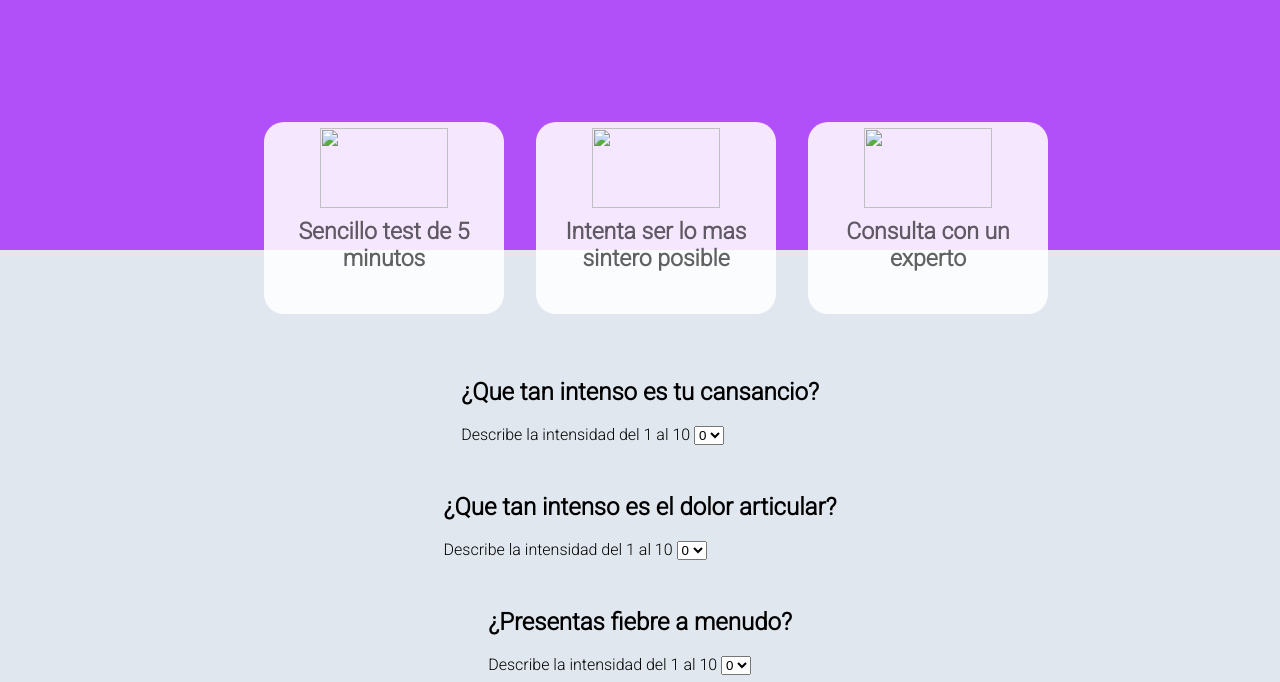
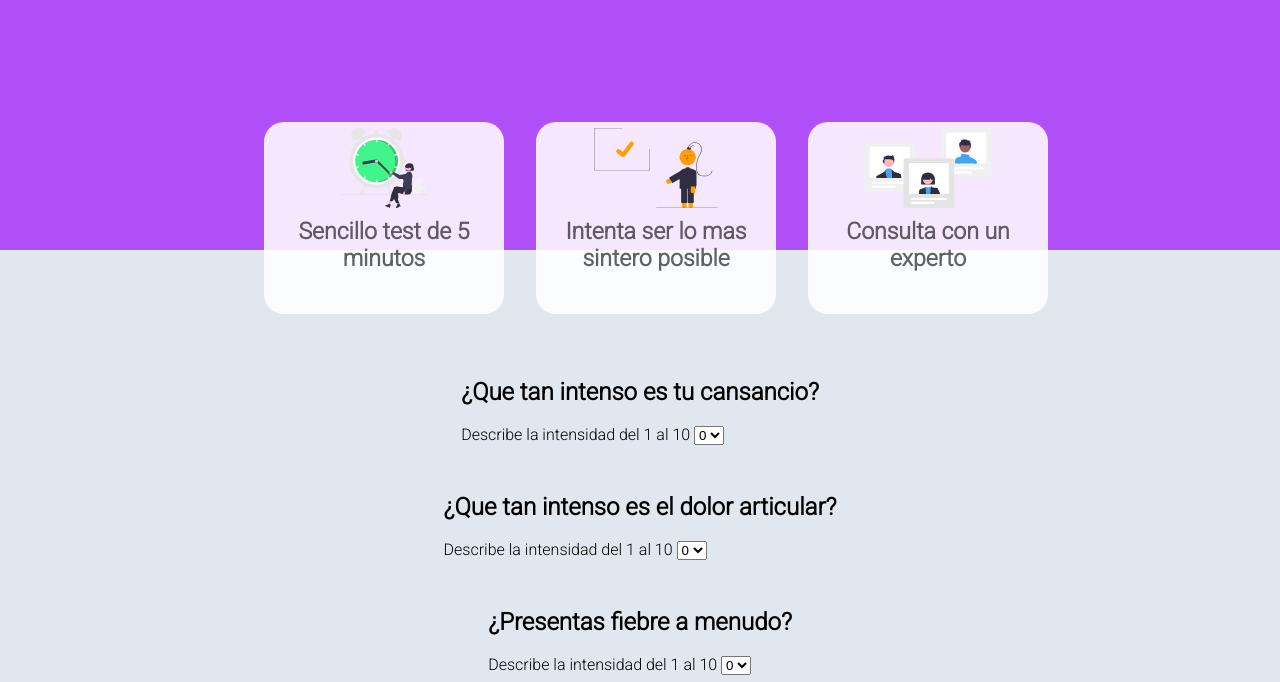
Before and after one commit to ElAlejandroC/FuzzyJava, a website: page views/index.html in a window 1280 px wide. Shown: the part 118-800 px from the top of the page. Drawn offline with nearby package versions, Linux system fonts and the light colour scheme; files that its build step writes are made by us from their sources.

Commit message:
Update index.html

```diff
--- a/views/index.html
+++ b/views/index.html
@@ -4,7 +4,7 @@
     <meta charset="UTF-8">
     <meta http-equiv="X-UA-Compatible" content="IE=edge">
     <meta name="viewport" content="width=device-width, initial-scale=1.0">
-    <link rel="stylesheet" href="views/estilos.css">
+    <link rel="stylesheet" href="estilos.css">
     <script src="https://code.jquery.com/jquery-3.3.1.slim.min.js"></script>
     <script src="https://cdnjs.cloudflare.com/ajax/libs/popper.js/1.14.7/umd/popper.min.js"></script>
     <script src="https://unpkg.com/axios/dist/axios.min.js"></script>
@@ -27,19 +27,19 @@
                 <h2>
                     Sencillo test de 5 minutos
                 </h2>
-                <img src="views/tiempo.svg">
+                <img src="tiempo.svg">
             </div>
             <div class="rec">
                 <h2>
                     Intenta ser lo mas sintero posible
                 </h2>
-                <img src="views/correcto.svg" alt="">
+                <img src="correcto.svg" alt="">
             </div>
             <div class="rec">
                 <h2>
                     Consulta con un experto
                 </h2>
-                <img src="views/experto.svg" alt="">
+                <img src="experto.svg" alt="">
             </div>
         </div>
 
@@ -470,6 +470,6 @@
         </div>
         <br><br><br><br>
     </div>
-    <script src="views/index.js"></script>
+    <script src="index.js"></script>
 </body>
 </html>
```
